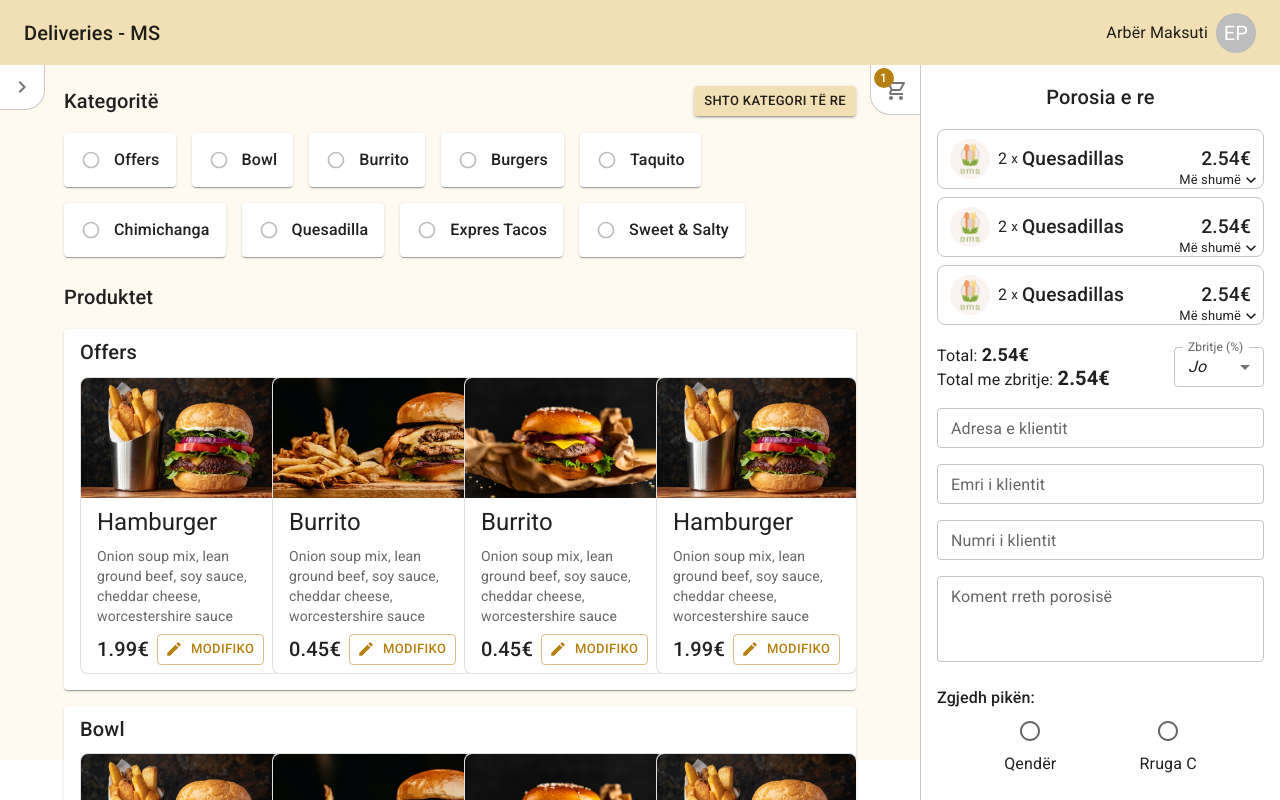
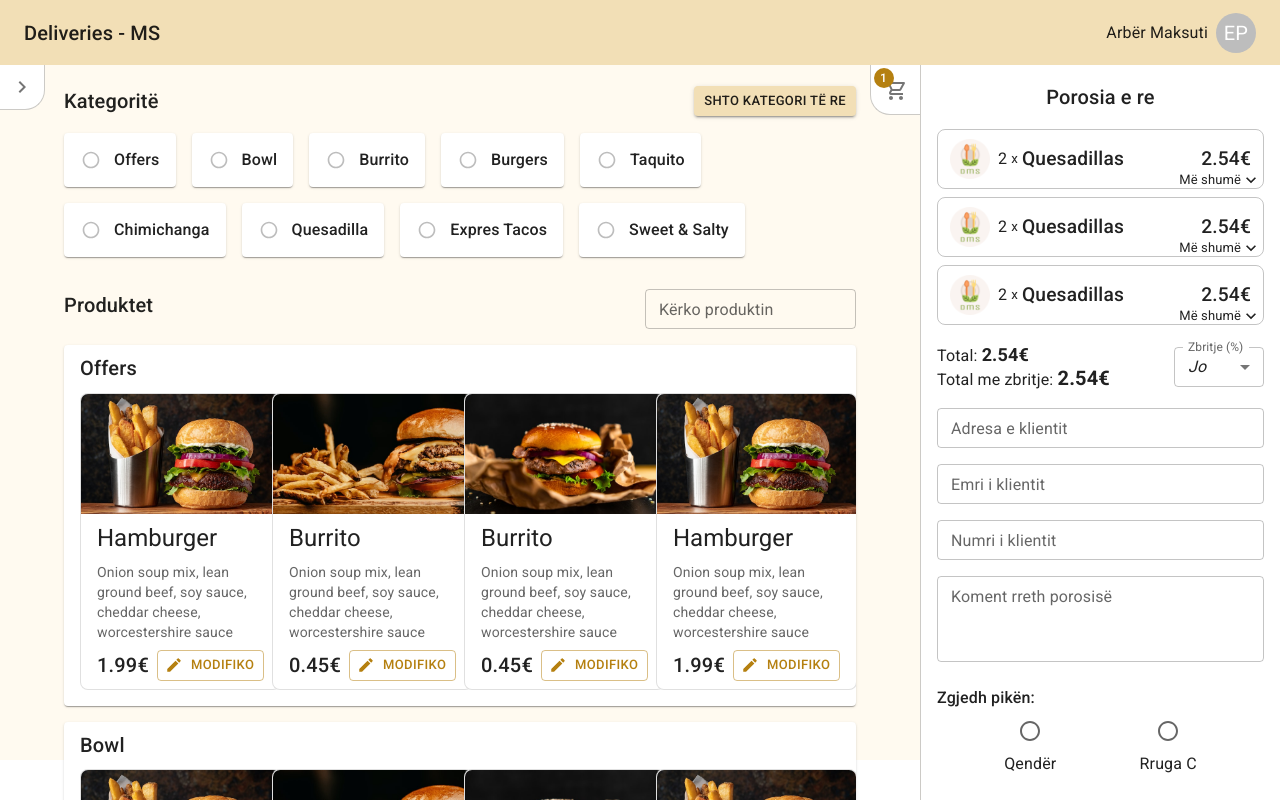
Before and after one commit to arbermaksuti/deliveries-ms-frontend, a React (Create React App) app: page /edit-menu in a window 1280 px wide. Shown: the top 800 px of the page. Built offline with nearby package versions, Linux system fonts and the light colour scheme.

Commit message:
polish edimenu page ui

```diff
--- a/src/containers/EditMenuContainer.tsx
+++ b/src/containers/EditMenuContainer.tsx
@@ -100,6 +100,8 @@ const EditMenuContainer = () => {
             display: 'flex',
             alignItems: 'center',
             justifyContent: 'space-between',
+            flexWrap: 'wrap',
+            // flexDirection: 'column',
           }}
         >
           <TextField
@@ -108,9 +110,22 @@ const EditMenuContainer = () => {
             size="small"
             value="Testing"
             defaultValue="Testing"
+            sx={{ maxWidth: { xs: 150, md: 'initial' } }}
           />
-          <Box sx={{ display: 'flex', alignItems: 'center' }}>
+          <Box
+            sx={{
+              display: 'flex',
+              alignItems: 'center',
+              flexDirection: { xs: 'column', md: 'initial' },
+            }}
+          >
             <Typography>Statusi: </Typography>
+            <Box
+              sx={{
+                display: 'flex',
+                alignItems: 'center',
+              }}
+            >
               <Checkbox
                 size="small"
                 color="secondary"
@@ -130,11 +145,34 @@ const EditMenuContainer = () => {
               />
               <Typography>Jo aktive</Typography>
             </Box>
-          <Button variant="contained">Modifiko kategorinë</Button>
+          </Box>
+          <Button
+            variant="contained"
+            sx={{ mx: { xs: 'auto', md: 'initial' } }}
+          >
+            Modifiko kategorinë
+          </Button>
         </Card>
       )}
       <Box sx={{ py: 3 }}>
+        <Box
+          sx={{
+            display: 'flex',
+            alignItems: 'center',
+            justifyContent: 'space-between',
+          }}
+        >
           <Typography variant="h6">Produktet</Typography>
+          <TextField
+            label="Kërko produktin"
+            variant="outlined"
+            size="small"
+            sx={{
+              mt: 1,
+              // ' >.MuiOutlinedInput-root': { borderRadius: '8px' },
+            }}
+          />
+        </Box>
         {main_menu_items.map((item, i) => {
           if (item.key !== 'all')
             return (
```
Lines whose indentation alone changed are shown as unchanged.
